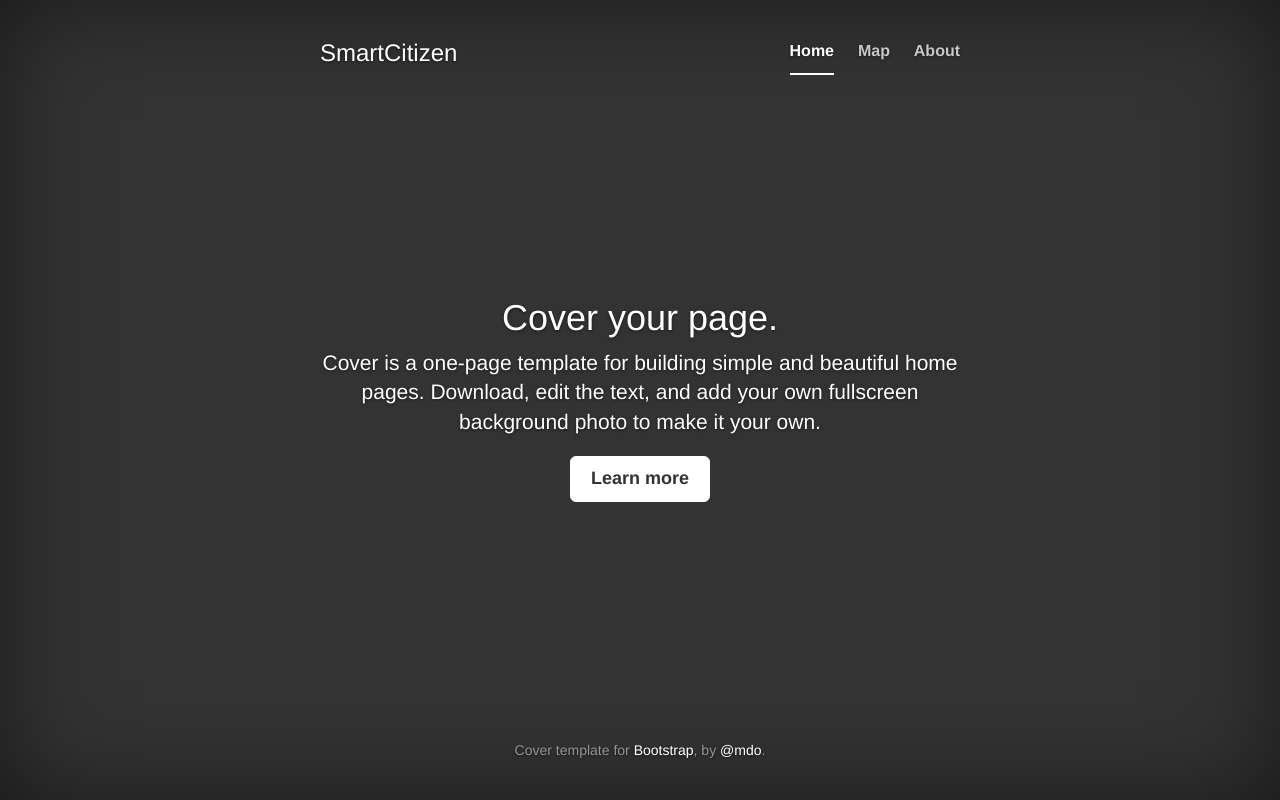
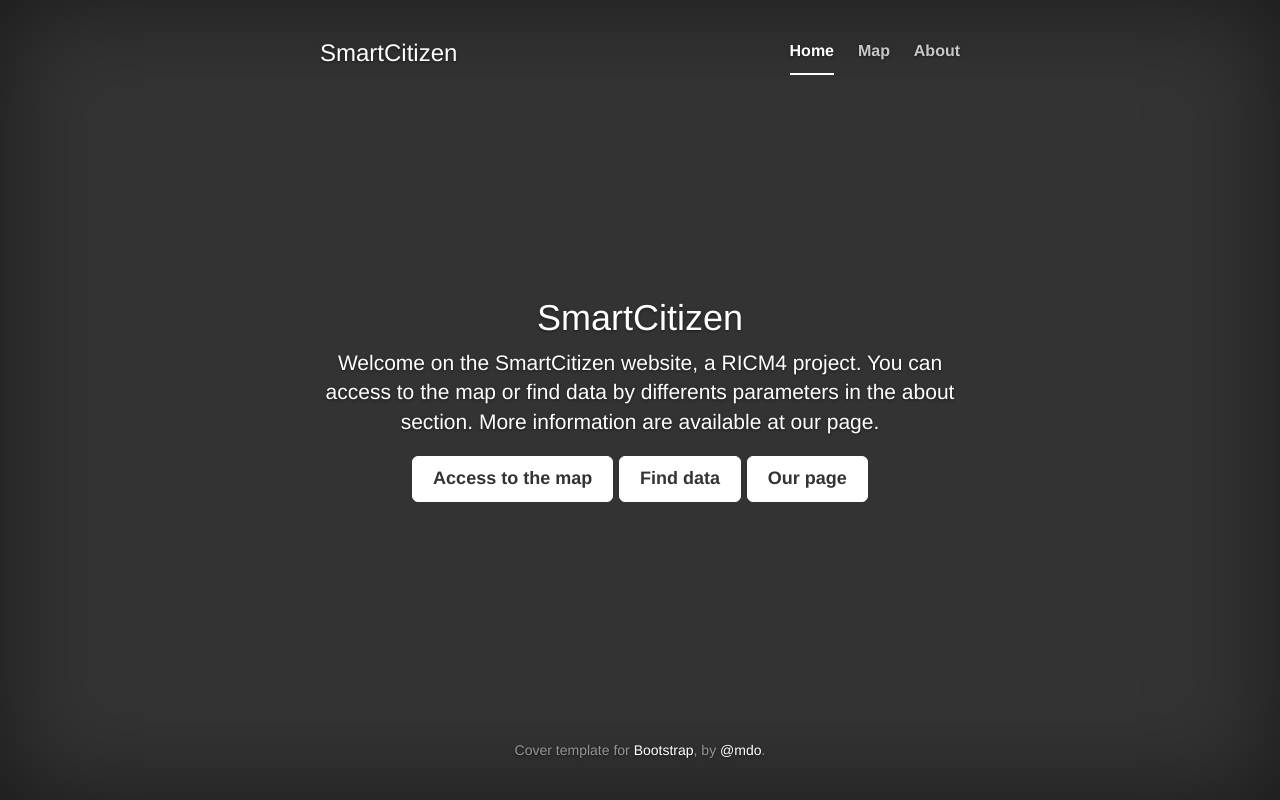
Before and after one commit to PaulLabat/SmartCitizen, a plain HTML site: page website/index.html in a window 1280 px wide. Drawn offline with Linux system fonts and the light colour scheme.

Commit message:
modification of the website

```diff
--- a/website/index.html
+++ b/website/index.html
@@ -36,10 +36,12 @@
           </div>
 
           <div class="inner cover">
-            <h1 class="cover-heading">Cover your page.</h1>
-            <p class="lead">Cover is a one-page template for building simple and beautiful home pages. Download, edit the text, and add your own fullscreen background photo to make it your own.</p>
+            <h1 class="cover-heading">SmartCitizen</h1>
+            <p class="lead">Welcome on the SmartCitizen website, a RICM4 project. You can access to the map or find data by differents parameters in the about section. More information are available at our page.</p>
             <p class="lead">
-              <a href="#" class="btn btn-lg btn-default">Learn more</a>
+              <a href="map.html" class="btn btn-lg btn-default">Access to the map</a>
+              <a href="about.html" class="btn btn-lg btn-default">Find data</a>
+              <a href="http://air.imag.fr/index.php/SmartCitizen_2014" class="btn btn-lg btn-default">Our page</a>
             </p>
           </div>
 
```
